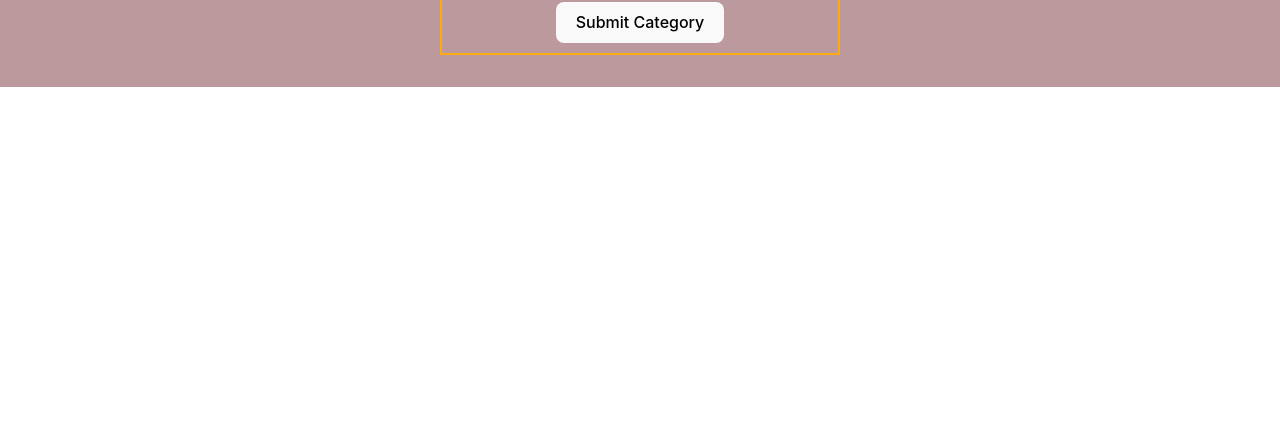
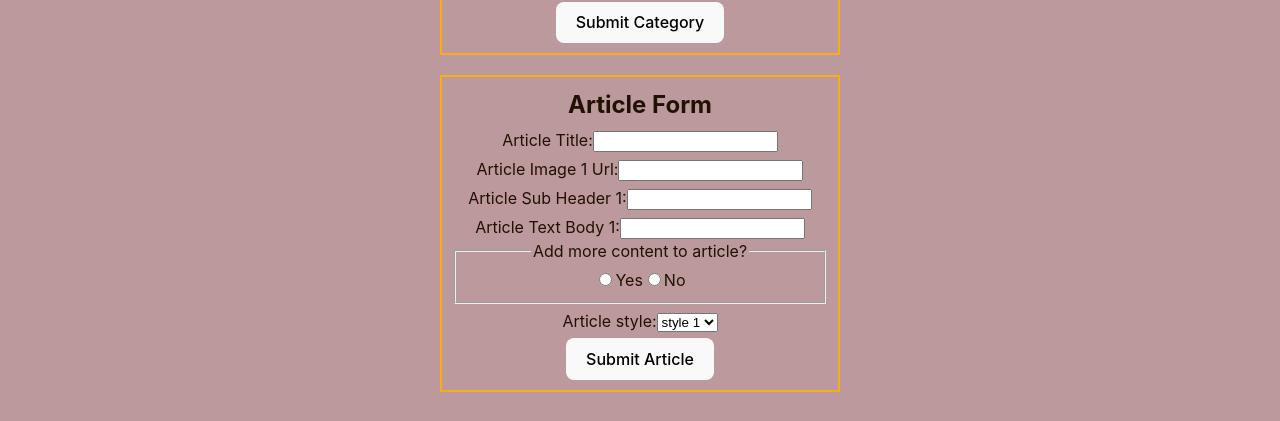
Before and after one commit to dylan12manley/JayaCo, a React (Vite) app: page /forms in a window 1280 px wide. Shown: the part 961-1382 px from the top of the page. Before the commit the page ends 1048 px from the top, so only its background shows below. Built offline with nearby package versions, Linux system fonts and the light colour scheme; no server answers.

Commit message:
render articleForm on forms page

```diff
--- a/src/pages/Forms/Forms.jsx
+++ b/src/pages/Forms/Forms.jsx
@@ -1,12 +1,13 @@
 import './forms.css';
 import HomeForm from './HomeForm';
 import CategoryForm from './CategoryForm';
-
+import ArticleForm from './ArticleForm';
 export default function Forms() {
   return (
     <main id='forms'>
       <HomeForm />
       <CategoryForm />
+      <ArticleForm />
     </main>
   );
 }
```
